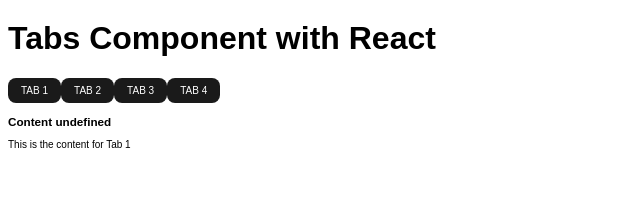
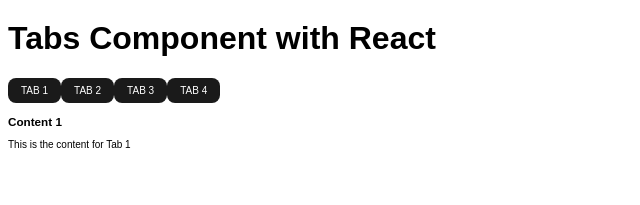
Before and after one commit to MiladNz/TabsComponent, a React (Vite) app: page / in a window 1280 px wide. Shown: the top 205 px of the page, without its empty margins (0-640 px from the left). Built offline with nearby package versions, Linux system fonts and the light colour scheme.

Commit message:
fix some bugs

```diff
--- a/src/App.jsx
+++ b/src/App.jsx
@@ -20,7 +20,6 @@
   ];
 
   const getCurrentTab = () => {
-    // return localStorage.getItem("clickedTab") || tabs[0].title;
     return localStorage.getItem("clickedTab")
       ? JSON.parse(localStorage.getItem("clickedTab"))
       : tabs[0];
@@ -41,13 +40,13 @@
       <h1>Tabs Component with React</h1>
       <div className="tabs-container">
         {tabs.map((tab) => (
-          <button key={tab.title} onClick={() => setActiveTab(tab.title)}>
+          <button key={tab.title} onClick={() => setActiveTab(tab)}>
             {tab.title}
           </button>
         ))}
       </div>
       <div className="tabs-content">
-        <h3>{`Content ${activeTab[4]}`}</h3>
+        <h3>{`Content ${activeTab.title.split(" ")[1]}`}</h3>
         <p>{activeTab.content}</p>
       </div>
     </div>
```
